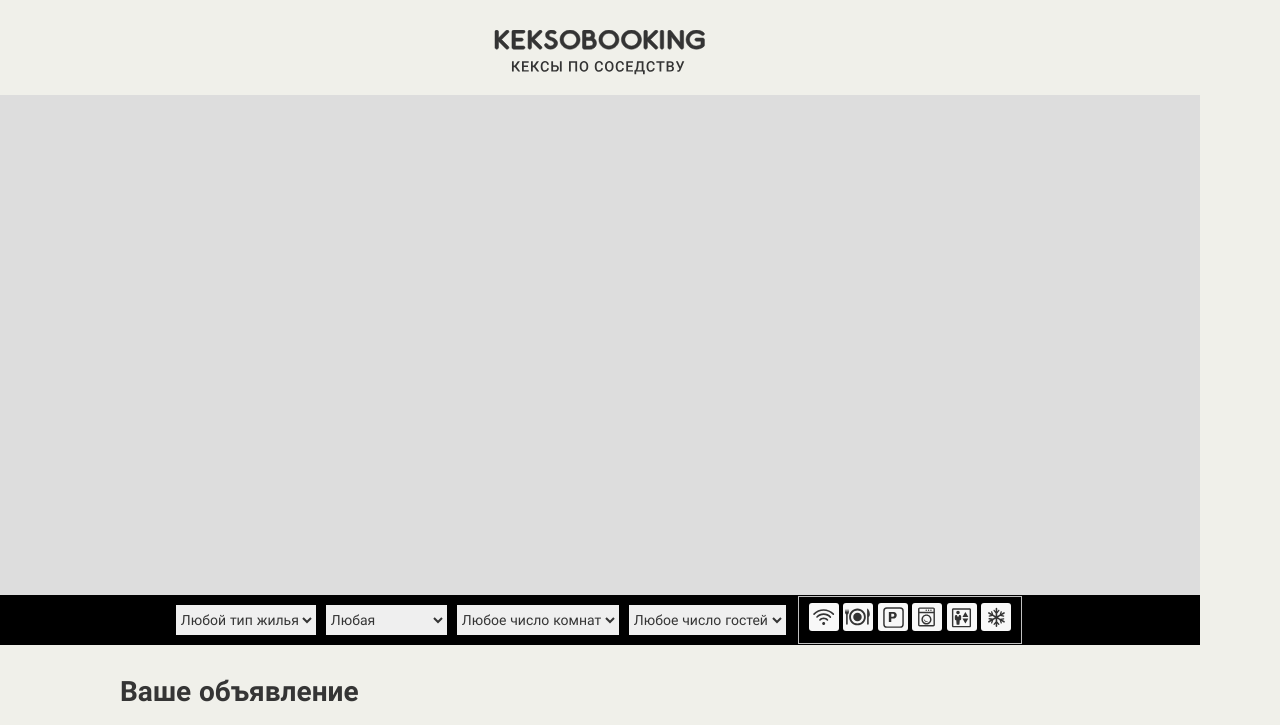
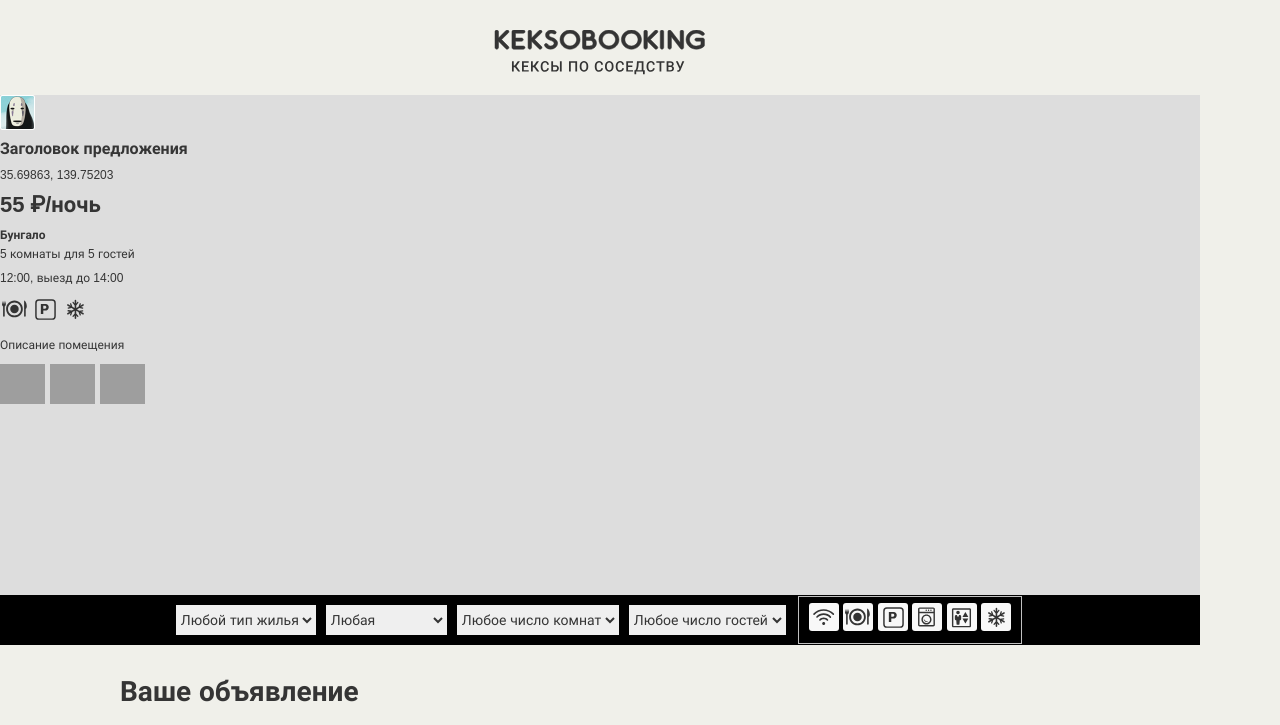
Before and after one commit to lipa88-mk/keksobooking-22, a website with bundled scripts: page index.html in a window 1280 px wide. Shown: the top 725 px of the page. Built offline with nearby package versions, Linux system fonts and the light colour scheme; grey boxes are pictures that could not be loaded.

Commit message:
геренация моков

```diff
--- a/index.html
+++ b/index.html
@@ -199,12 +199,12 @@
       <p class="popup__text popup__text--capacity">2 комнаты для 3 гостей</p>
       <p class="popup__text popup__text--time">Заезд после 14:00, выезд до 10:00</p>
       <ul class="popup__features">
-        <li class="popup__feature popup__feature--wifi"></li>
+        <!-- <li class="popup__feature popup__feature--wifi"></li>
         <li class="popup__feature popup__feature--dishwasher"></li>
         <li class="popup__feature popup__feature--parking"></li>
         <li class="popup__feature popup__feature--washer"></li>
         <li class="popup__feature popup__feature--elevator"></li>
-        <li class="popup__feature popup__feature--conditioner"></li>
+        <li class="popup__feature popup__feature--conditioner"></li> -->
       </ul>
       <p class="popup__description">Великолепная квартира-студия в центре Токио. Подходит как туристам, так и бизнесменам. Квартира полностью укомплектована и недавно отремонтирована.</p>
       <div class="popup__photos">
@@ -229,5 +229,7 @@
   </template>
 
   <script src='js/main.js' type="module"></script>
+  <!-- <script src='js/mockup.js'></script> -->
+
 </body>
 </html>
--- a/js/author-data.js
+++ b/js/author-data.js
@@ -35,11 +35,10 @@ function getPhotosList (num) {
 }
 
 /**
- * возвращает массив из num объектов авторов
+ * возвращает объект автора
  */
-function createAuthors (num) {
-  const result = [];
-  for (let i=0; i<num; i++) {
+
+function createAuthor () {
   const location_X = getRandomArbitrary(35.65000, 35.70000, 5);
   const location_Y = getRandomArbitrary(139.70000, 139.80000, 5);
   const author = {
@@ -62,7 +61,16 @@ function createAuthors (num) {
       address: location_X + ', ' + location_Y,
     },
   };
-    window.console.log(author);
+  return author;
+}
+
+/**
+ * возвращает массив из num объектов авторов
+ */
+function createAuthors (num) {
+  const result = [];
+  for (let i=0; i<num; i++) {
+    const author = createAuthor();
     result.push(author);
   }
   return result;
@@ -70,4 +78,4 @@ function createAuthors (num) {
 
 const AUTHORS = createAuthors(AUTHORS_NUM);
 
-export {AUTHORS};
+export {createAuthor, AUTHORS};
--- a/js/main.js
+++ b/js/main.js
@@ -1,3 +1,4 @@
-import {AUTHORS} from './author-data.js';
+//import {AUTHORS} from './author-data.js';
+//window.console.log(AUTHORS);
 
-window.console.log(AUTHORS);
+import './mockup.js';
--- /dev/null
+++ b/js/mockup.js
@@ -0,0 +1,85 @@
+import {createAuthor} from './author-data.js';
+
+// создание 1 мокового объявления
+const mockAuthor = createAuthor();
+
+// создание карточки объявления
+const card = document.querySelector('#card').content.querySelector('.popup').cloneNode(true);
+
+// найти родителя для размещения карточки
+const container = document.querySelector('#map-canvas');
+
+const avatar = card.querySelector('.popup__avatar');
+if (mockAuthor.avatar) {avatar.setAttribute('src', mockAuthor.avatar);}
+else {avatar.classList.add('hidden');}
+
+const title = card.querySelector('.popup__title');
+if (mockAuthor.offer.title) {title.textContent = mockAuthor.offer.title;}
+else {title.classList.add('hidden');}
+
+const address = card.querySelector('.popup__text--address');
+if (mockAuthor.offer.address) {address.textContent = mockAuthor.offer.address;}
+else {address.classList.add('hidden');}
+
+const price = card.querySelector('.popup__text--price');
+if (mockAuthor.offer.price) {price.textContent = `${mockAuthor.offer.price} ₽/ночь`;}
+else {price.classList.add('hidden');}
+
+const capacity = card.querySelector('.popup__text--capacity');
+if (mockAuthor.offer.rooms || mockAuthor.offer.guests) {capacity.textContent = `${mockAuthor.offer.rooms} комнаты для ${mockAuthor.offer.guests} гостей`;}
+else {capacity.classList.add('hidden');}
+
+const time = card.querySelector('.popup__text--time');
+if (mockAuthor.offer.checkin || mockAuthor.offer.checkout) {time.textContent = `${mockAuthor.offer.checkin}, выезд до ${mockAuthor.offer.checkout}`;}
+else {time.classList.add('hidden');}
+
+const description = card.querySelector('.popup__description');
+if (mockAuthor.offer.description) {description.textContent = mockAuthor.offer.description;}
+else {description.classList.add('hidden');}
+
+const type = card.querySelector('.popup__type');
+if (mockAuthor.offer.type) {
+  switch (mockAuthor.offer.type) {
+    case 'flat':
+      type.textContent = 'Квартира';
+      break;
+    case 'bungalow':
+      type.textContent = 'Бунгало ';
+      break;
+    case 'house':
+      type.textContent = 'Дом';
+      break;
+    case 'palace':
+      type.textContent = 'Дворец';
+      break;
+    default:
+      type.textContent = 'Квартира';
+  }
+} else {type.classList.add('hidden');}
+
+const features = card.querySelector('.popup__features');
+const featuresList = mockAuthor.offer.features;
+if (featuresList) {
+  for (let featureItem of featuresList)  {
+    const listItem = document.createElement('li');
+    listItem.classList.add('popup__feature');
+    listItem.classList.add(`popup__feature--${featureItem}`);
+    features.append(listItem);
+  }
+} else {features.classList.add('hidden');}
+
+
+const photos = card.querySelector('.popup__photos');
+const photo = card.querySelector('.popup__photo').cloneNode(true);
+photos.removeChild(photos.children[0]);
+
+const photosList = mockAuthor.offer.photos;
+if (photosList) {
+  for (let photoItem of photosList)  {
+    const newPhoto = photo.cloneNode(true);
+    newPhoto.setAttribute('src', photoItem);
+    photos.append(newPhoto);
+  }
+} else {photos.classList.add('hidden');}
+
+container.append(card);
```
Lines whose indentation alone changed are shown as unchanged.
